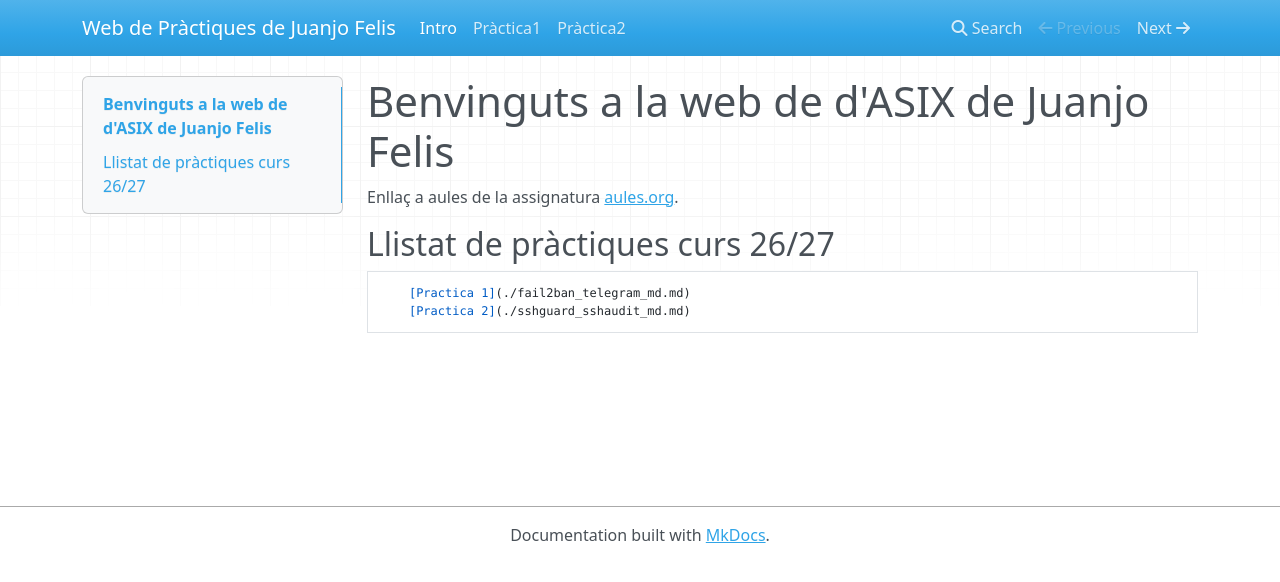
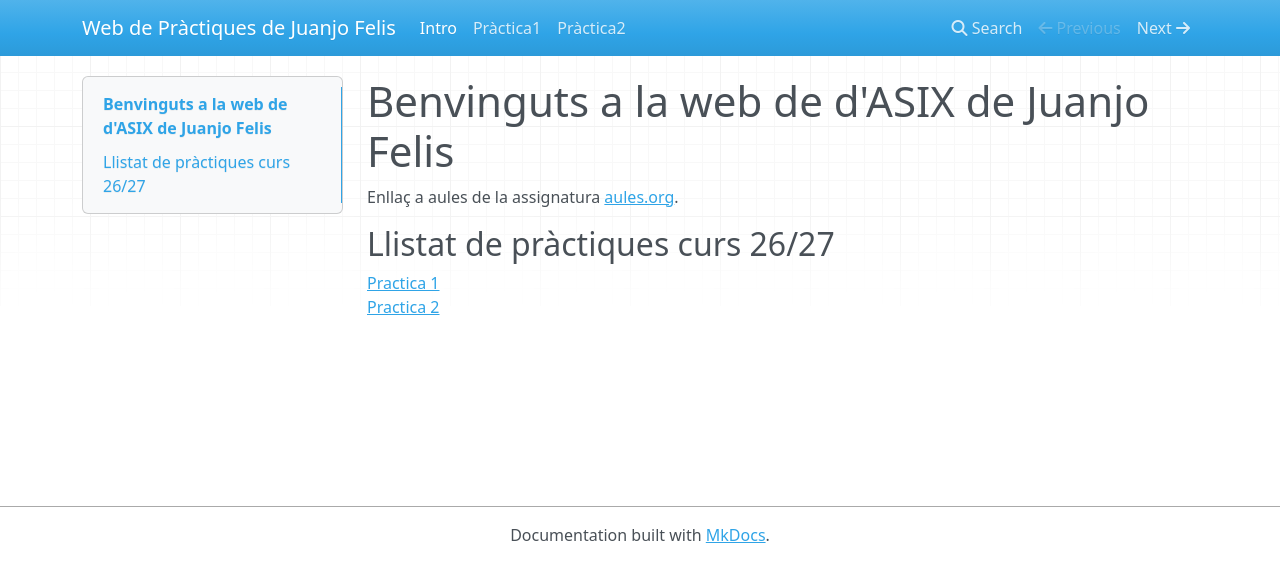
Before and after one commit to jfelis/mkdocsproves, an MkDocs documentation site: the page built from docs/index.md, in a window 1280 px wide. Shown: the top 582 px of the page. Built offline with MkDocs 1.6.1, drawn with Linux system fonts in a browser that asks for light colours; nearby versions of some CDN libraries.

Commit message:
canvie index

```diff
--- a/docs/index.md
+++ b/docs/index.md
@@ -5,5 +5,5 @@ Enllaç a aules de la assignatura [aules.org](https://aules.edu.gva.es).
 
 ##  Llistat de pràctiques curs 26/27
 
-        [Practica 1](./fail2ban_telegram_md.md)
-        [Practica 2](./sshguard_sshaudit_md.md)
+[Practica 1](fail2ban_telegram_md.md)
+[Practica 2](sshguard_sshaudit_md.md)
```
